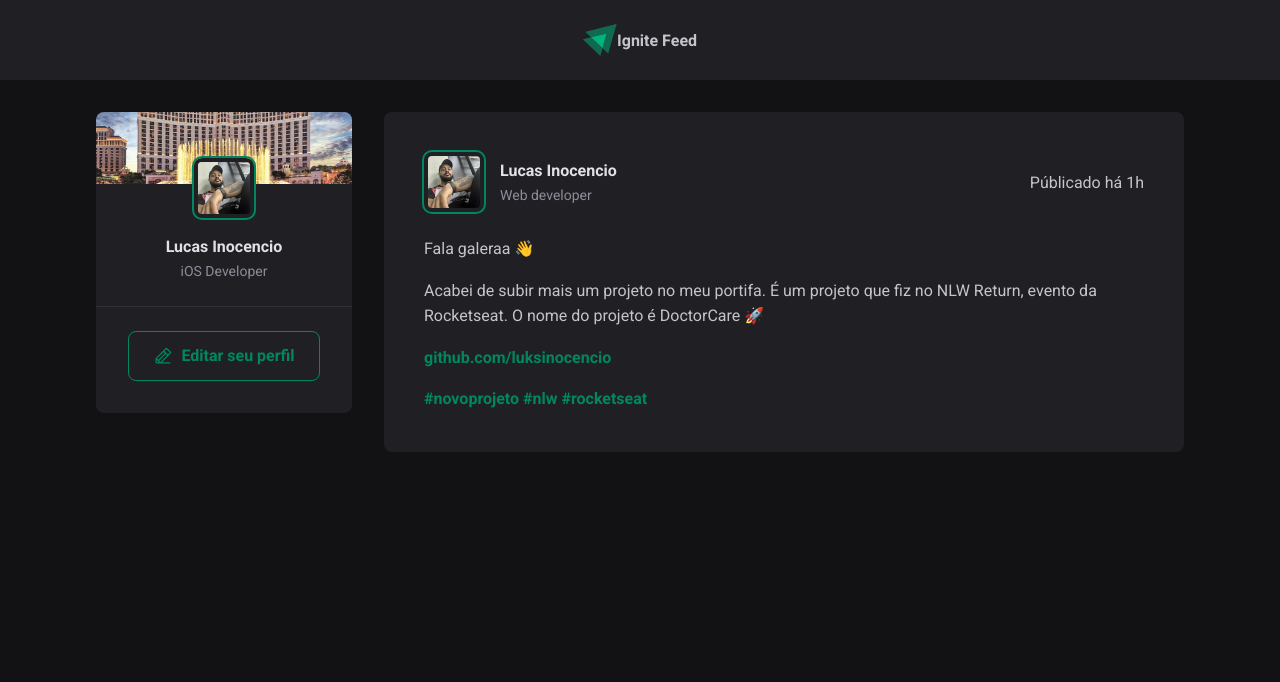
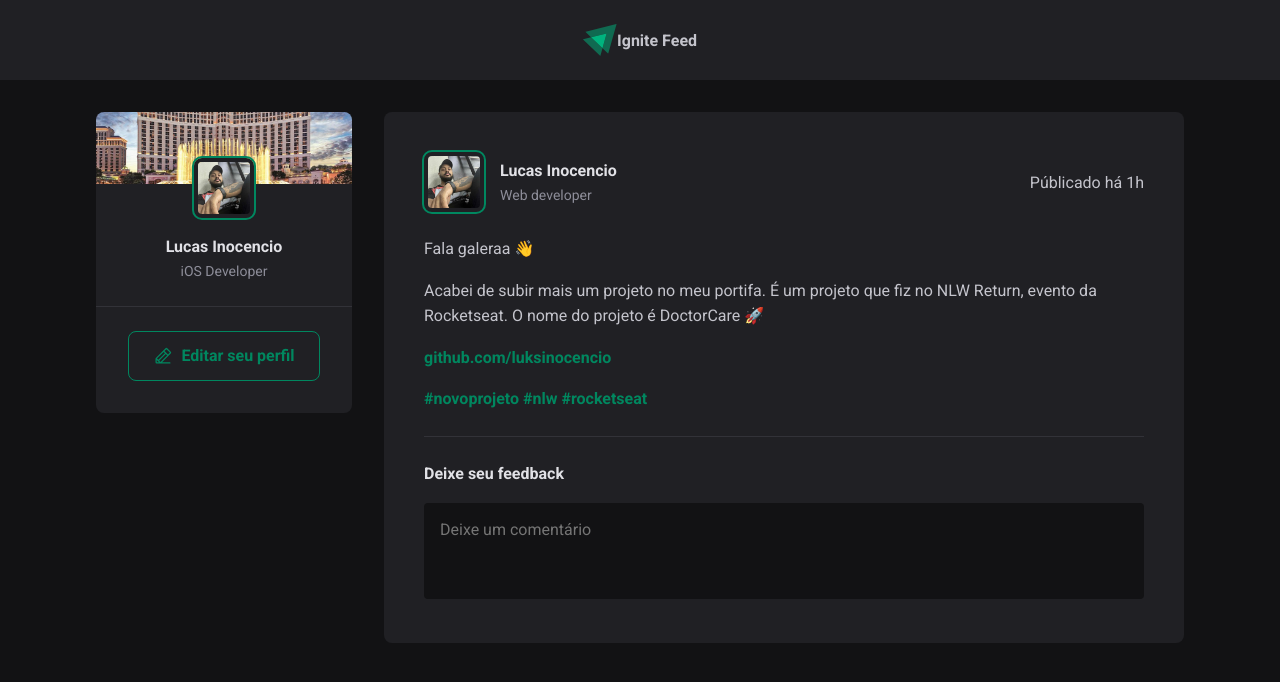
Before and after one commit to luksinocencio/react_ignite_rocketseat, a React (Vite) app in the folder 01_iniciando_com_react/01-fundamentos-reactjs/: page / in a window 1280 px wide. Shown: the top 682 px of the page. Built offline with nearby package versions, Linux system fonts and the light colour scheme.

Commit message:
feat(fundamentos_reactjs): add formulario de comentarios

```diff
--- a/01_iniciando_com_react/01-fundamentos-reactjs/src/components/post/Post.jsx
+++ b/01_iniciando_com_react/01-fundamentos-reactjs/src/components/post/Post.jsx
@@ -27,6 +27,16 @@ export function Post() {
                     <a href="">#rocketseat</a>
                 </p>
             </div>
+
+            <form className={styles.commentForm}>
+                <strong>Deixe seu feedback</strong>
+                <textarea
+                    placeholder="Deixe um comentário"
+                />
+                <footer>
+                    <button type="submit">Publicar</button>
+                </footer>
+            </form>
         </article>
     );
 }
--- a/01_iniciando_com_react/01-fundamentos-reactjs/src/components/post/Post.module.css
+++ b/01_iniciando_com_react/01-fundamentos-reactjs/src/components/post/Post.module.css
@@ -65,3 +65,48 @@
     color: var(--gray-400);
     line-height: 1.6;
 }
+
+.commentForm {
+    width: 100%;
+    margin-top: 1.5rem;
+    padding-top: 1.5rem;
+    border-top: 1px solid var(--gray-600);
+}
+.commentForm > strong {
+    line-height: 1.6;
+    color: var(--gray-100);
+}
+.commentForm textarea {
+    width: 100%;
+    background: var(--gray-900);
+    border: 0;
+    resize: none;
+    height: 6rem;
+    padding: 1rem;
+    border-radius: 0.25rem;
+    color: var(--gray-100);
+    line-height: 1.4;
+    margin-top: 1rem;
+}
+.commentForm footer {
+    visibility: hidden;
+    max-height: 0;
+}
+.commentForm:focus-within footer {
+    visibility: visible;
+    max-height: none;
+}
+.commentForm button[type="submit"] {
+    padding: 1rem 1.5rem;
+    margin-top: 1rem;
+    border-radius: 8px;
+    border: 0;
+    background: var(--green-500);
+    color: var(--white);
+    font-weight: bold;
+    cursor: pointer;
+    transition: background-color 0.1s;
+}
+.commentForm button[type="submit"]:hover {
+    background: var(--green-300);
+}
--- a/01_iniciando_com_react/01-fundamentos-reactjs/src/global.css
+++ b/01_iniciando_com_react/01-fundamentos-reactjs/src/global.css
@@ -10,6 +10,11 @@
 
     --green-300: #00B37E;
     --green-500: #00875f;
+}
+
+:focus {
+    outline: transparent;
+    box-shadow: 0 0 0 2px var(--green-500);
 }
 
 * {
```
